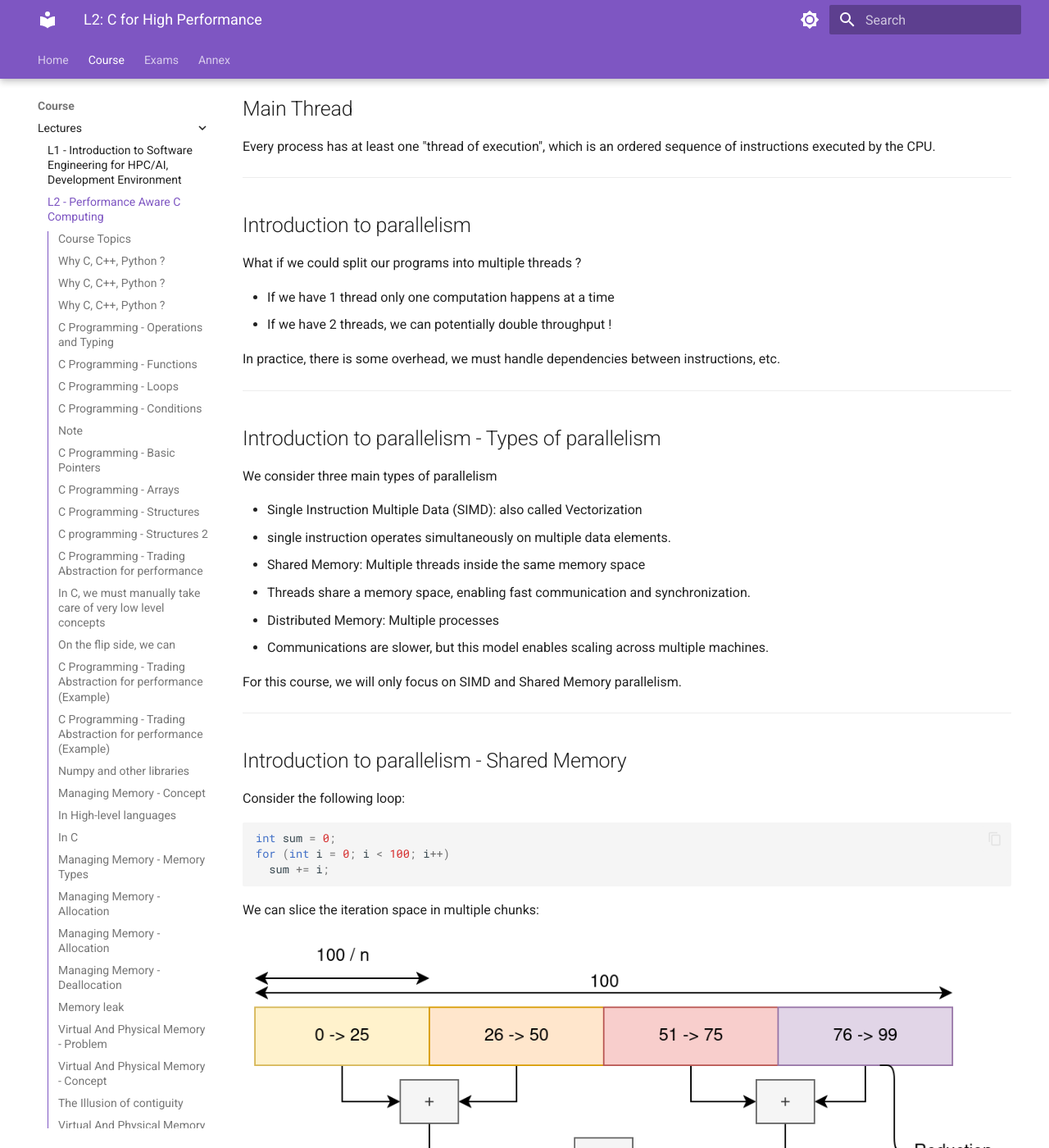
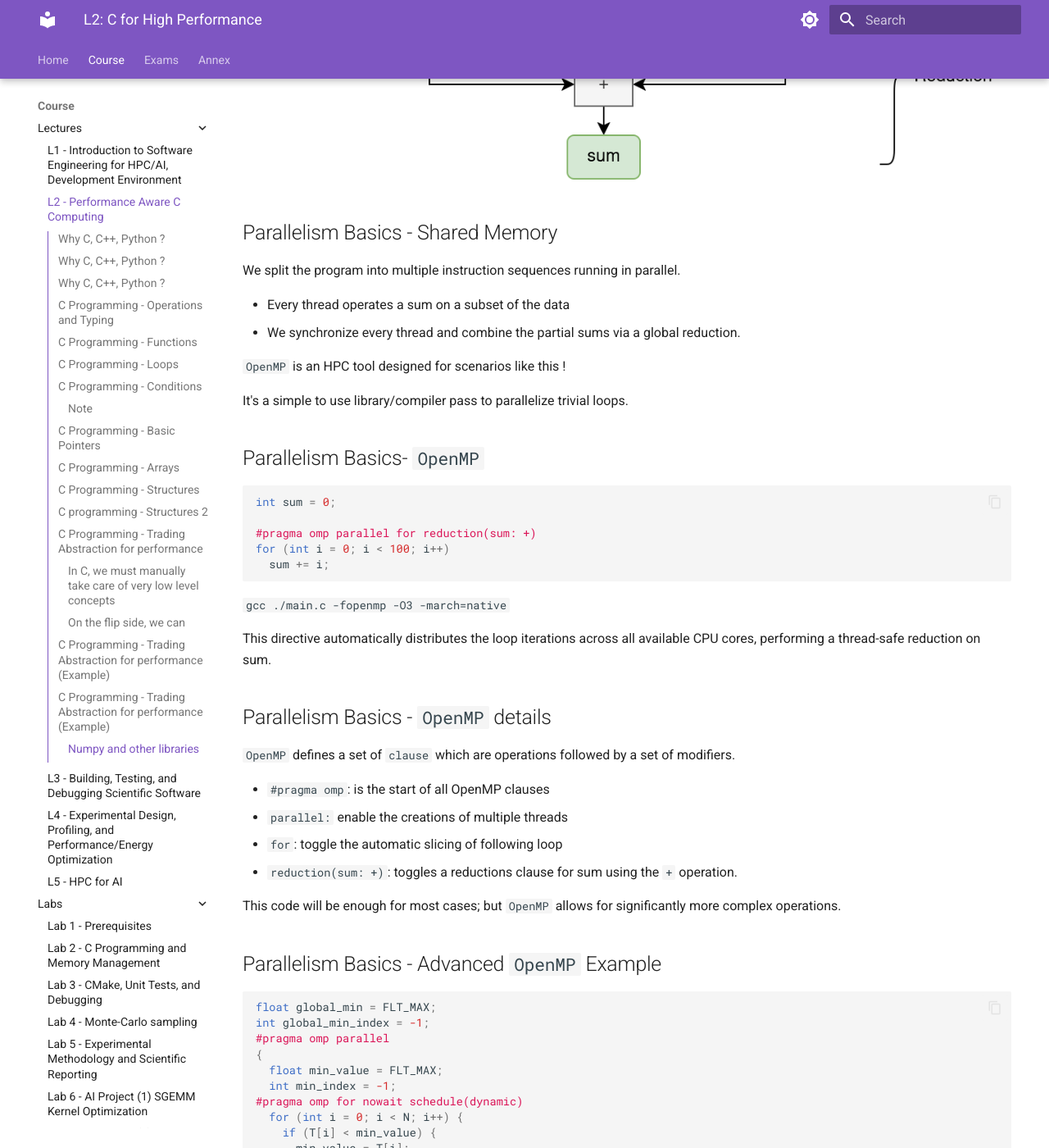
Before and after one commit to M1-CHPS/glhpc, an MkDocs documentation site: the page built from docs/lecture2.md, in a window 1280 px wide and 1400 px high, scrolled down 20129 px. Shown: the whole window at 82% size. Built offline with MkDocs 1.6.1 and Material for MkDocs 9.7.7, drawn with Linux system fonts in a browser that asks for light colours; some of the changed text lies outside the part shown.

Commit message:
Updated lecture 2 and 4 to use correct slide levels

````diff
--- a/docs/lecture2.md
+++ b/docs/lecture2.md
@@ -21,14 +21,7 @@
   </p>
 </div>
 
-## Course Topics
 
-- C Programming
-- Memory Management
-- Compilation
-- Introduction to parallel programming
-
----
 
 ## Why C, C++, Python ?
 
@@ -36,7 +29,7 @@
 
 ![Hardware to Software layers (https://www.startertutorials.com/blog/basic-software-concepts.html)](image/lecture2/application_layers.png){ width=60% }
 
----
+
 
 ## Why C, C++, Python ?
 
@@ -49,13 +42,13 @@
 
   - C for performance critical sections, python for higher level APIs
 
----
+
 
 ## Why C, C++, Python ?
 
 ![Hardware to Software layers (Shershakov, Sergey. (2018). Enhancing Efficiency of Process Mining Algorithms with a Tailored Library: Design Principles and Performance Assessment Technical Report. 10.13140/RG.2.2.18320.46084. )](image/lecture2/Four-abstraction-levels-of-programming-languages.png){ width=100% }
 
----
+
 
 ## C Programming - Operations and Typing
 
@@ -78,7 +71,7 @@
 
 `main` is the program entry point.
 
----
+
 
 ## C Programming - Functions
 
@@ -103,7 +96,7 @@
 }
 ```
 
----
+
 
 ## C Programming - Loops
 
@@ -129,7 +122,7 @@
 ```
 `const` qualified variable cannot be modified. This may enable optimizations during compilation.
 
----
+
 
 ## C Programming - Conditions
 
@@ -148,11 +141,11 @@
 }
 ```
 
-## Note {.example}
+### Note {.example}
 
 Here we could also do `for (unsigned int i = 0; i < 100; i += 3)`
 
----
+
 
 ## C Programming - Basic Pointers
 
@@ -167,13 +160,13 @@
 `c` contains the address of `a`; so `*c = *c + b` write in `a` the sum of `a` and `b`.
 
 | Adress      | Value       | Variable |
-|--------------|--------------|----------|
+|--|--|-|
 | 0x004 | 0            | a        |
 | 0x008 | 5            | b        |
 | 0x00c | 0x004         | c        |
 | ...          | ...          | ...      |
 
----
+
 
 ## C Programming - Arrays
 
@@ -188,7 +181,7 @@
 
 ![Morpion layout in memory](image/lecture2/morpion_in_memory.png){ width=90% }
 
----
+
 
 ## C Programming - Structures
 
@@ -217,7 +210,7 @@
 
 C has no concept of `class`, `object`, or `method` !
 
----
+
 
 ## C programming - Structures 2
 
@@ -238,24 +231,24 @@
 ![Array of Structure (AoS) layout](image/lecture2/structure_in_memory.png){ width=75% }
 
 
----
+
 
 ## C Programming - Trading Abstraction for performance
 
-## In C, we must manually take care of very low level concepts {.alert}
+### In C, we must manually take care of very low level concepts {.alert}
 
 - We care about data layout, memory addresses, pointers, etc.
 - The language doesn't provide linked lists, dynamic arrays, dictionaries, etc.
 - No basic algorithms like sorting
 
-## On the flip side, we can {.example}
+### On the flip side, we can {.example}
 
 - Manually lay out data to maximize efficiency
 - Remove any abstractions and overhead to maximize performance
 - Generate code  that runs as close to the metal as possible
 - Optimize our program for the hardware
 
----
+
 
 ## C Programming - Trading Abstraction for performance (Example)
 
@@ -279,7 +272,7 @@
 Where ub is a very large number (100 Millions in this example).
 Which one is faster, and by how much ?
 
----
+
 
 ## C Programming - Trading Abstraction for performance (Example)
 
@@ -334,7 +326,7 @@
 The kernel (Linux / Windows) allocates **memory pages** and operates at a coarse grain level.
 The standard library (`libc`) manipulates pages on a finer scale and provides memory to the user.
 
----
+
 
 ## Managing Memory - Allocation
 
@@ -360,7 +352,7 @@
 ```
 
 
----
+
 
 ## Managing Memory - Allocation
 
@@ -368,7 +360,7 @@
 
 **`malloc` returns a pointer to the beginning of the allocated memory range**
 
----
+
 
 ## Managing Memory - Deallocation
 
@@ -381,7 +373,7 @@
 
 In C/C++, **the user must deallocate memory** using `free(ptr)`.
 
-## Memory leak {.alert}
+### Memory leak {.alert}
 
 If memory is not freed (memory leak) the computer can run out:
 
@@ -389,7 +381,7 @@
 - The OS can crash
 - Other applications requesting memory can crash or fail
 
----
+
 
 ## Virtual And Physical Memory - Problem
 
@@ -399,7 +391,7 @@
   - Some variables have hard-coded addresses!
 - How to handle (Internal/External) fragmentation (Empty slot)?
 
----
+
 
 ## Virtual And Physical Memory - Concept
 
@@ -413,7 +405,7 @@
 ## The Illusion of contiguity
 Each process believes it has acces to a large, contiguous block of memory; while it can be physically fragmented or shared.
 
----
+
 
 ## Virtual And Physical Memory - Diagram
 
@@ -421,7 +413,7 @@
 
 \***Note that this is a simplified representation**.
 
----
+
 
 
 ## Memory Hierarchy
@@ -432,7 +424,7 @@
 
 Note that GPU(s) also have their own separate memory !
 
----
+
 
 ## Memory Hierarchy
 
@@ -444,7 +436,7 @@
 
 To achieve high performance, we must maximize data reuse in registers or caches, and minimize DRAM access.
 
----
+
 
 ## CPU Caches
 
@@ -456,11 +448,11 @@
 
 Some cache level are per-core (L1, often L2) whereas others are shared between multiple cores (L3).
 
-## Instruction Cache {.alert}
+### Instruction Cache {.alert}
 
 The assembly instructions are stored in a separate (L1i) instruction cache
 
----
+
 
 ## CPU Caches
 
@@ -471,7 +463,7 @@
 
 [**Live example: LSTOPO**]
 
----
+
 
 ## CPU Caches - In practice
 
@@ -488,7 +480,7 @@
 4. When the memory request is resolved; execution resumes
 5. The results of $a*b$ is written to cache, and eventually back to main memory later on.
 
----
+
 
 ## CPU Caches - In practice
 
@@ -498,7 +490,7 @@
 - The CPU can **prefetch** data: it learns data access patterns and anticipates future memory access.
 - The CPU can execute **out-of-order**; independent instructions are executed while the memory request is in flight.
 
----
+
 
 ## Caches CPU - Strided Access
 
@@ -520,7 +512,7 @@
 float* z = malloc(sizeof(float) * N);
 ```
 
----
+
 
 ## Caches CPU - Strided Access
 
@@ -547,7 +539,7 @@
 
 Which access pattern makes better use of cache lines ?
 
----
+
 
 ## Caches CPU - Strided Access
 
@@ -582,7 +576,7 @@
 - C/C++/Rust are compiled to assembly code
   - Poor portability, but no intermediary.
 
----
+
 
 ## Compilation & Assembly - Simple Loop
 
@@ -615,7 +609,7 @@
 
 `gcc ./main.c -o main -OO`
 
----
+
 
 ## Compilation & Assembly
 
@@ -628,7 +622,7 @@
   - But we can use dedicated instructions
 - Other instructions set exists (ARM, Risc V, etc.)
 
----
+
 
 ## Compilation & Assembly - Optimization passes
 
@@ -643,7 +637,7 @@
 
 The flag `-march=native` allows the compiler to target the current machine for compilation and use all the available ASM extensions.
 
----
+
 
 ## Compilation & Assembly - Compiler Pipeline
 
@@ -654,7 +648,7 @@
 - GCC and Clang-LLVM (The classics)
 - MSVC (Microsoft), mingw-LLVM, arm-clang (For ARM) and many, many others.
 
----
+
 
 ## Makefile Basics - Introduction
 
@@ -674,7 +668,7 @@
 - `$@` expands to the target name
 - `$^` expands to all dependency
 
----
+
 
 ## Makefile Basics - Phony rules
 
@@ -695,7 +689,7 @@
 Here, `make all` will be an alias to build everything, while `make clean` is a custom rule to clean all build artifacts.
 Makefile has many, many other functionalities, outside the scope of this course.
 
----
+
 
 ## Makefile Basics - Usage
 
@@ -714,9 +708,11 @@
 `make` will look for a file in the `cwd` named `Makefile` or `makefile`.
 You can directly call `make all`, `make clean`, etc.
 
----
 
-## Introduction to parallelism
+
+# Parallelism Basics
+
+## Parallelism Basics - Introduction
 
 Compiler optimization is only one side of high peformance computing.
 
@@ -726,12 +722,12 @@
 - Multiple process (Google, vscode, firefox, excel) can run **simultaneously** on different cores.
 - The kernel manages execution through thread scheduling and time-slicing
 
-## Main Thread {.example}
+### Main Thread {.example}
 Every process has at least one "thread of execution", which is an ordered sequence of instructions executed by the CPU.
 
----
 
-## Introduction to parallelism
+
+## Parallelism Basics - Introduction
 
 What if we could split our programs into multiple threads ?
 
@@ -740,9 +736,9 @@
 
 In practice, there is some overhead, we must handle dependencies between instructions, etc.
 
----
 
-## Introduction to parallelism - Types of parallelism
+
+## Parallelism Basics - Types of parallelism
 
 We consider three main types of parallelism
 
@@ -755,9 +751,9 @@
 
 For this course, we will only focus on SIMD and Shared Memory parallelism.
 
----
 
-## Introduction to parallelism - Shared Memory
+
+## Parallelism Basics - Shared Memory
 
 Consider the following loop:
 
@@ -771,9 +767,9 @@
 
 ![Iteration slicing with 4 threads](image/lecture2/simple_reduction_omp.png){ width=100% }
 
----
 
-## Introduction to parallelism - Shared Memory
+
+## Parallelism Basics - Shared Memory
 
 We split the program into multiple instruction sequences running in parallel.
 
@@ -784,9 +780,9 @@
 
 It's a simple to use library/compiler pass to parallelize trivial loops.
 
----
 
-## Introduction to parallelism - `OpenMP`
+
+## Parallelism Basics- `OpenMP`
 
 ```c
 int sum = 0;
@@ -800,9 +796,9 @@
 This directive automatically distributes the loop iterations across all available CPU cores,
 performing a thread-safe reduction on sum.
 
----
 
-## Introduction to parallelism - `OpenMP` details
+
+## Parallelism Basics - `OpenMP` details
 
 `OpenMP` defines a set of `clause` which are operations followed by a set of modifiers.
 
@@ -813,9 +809,9 @@
 
 This code will be enough for most cases; but `OpenMP` allows for significantly more complex operations.
 
----
 
-## Introduction to parallelism - Advanced `OpenMP` Example
+
+## Parallelism Basics - Advanced `OpenMP` Example
 
 ```c
 float global_min = FLT_MAX;
@@ -841,7 +837,7 @@
 }
 ```
 
----
+
 
 ## Naive NBody 3D Strong Scaling - Setup
 
--- a/docs/lecture4.md
+++ b/docs/lecture4.md
@@ -5,6 +5,9 @@
 date: \today
 theme: metropolis
 colortheme: orchid
+toc: true
+toc-depth: 2
+slide-level: 2
 header-includes:
   - \metroset{sectionpage=progressbar}
 ---
@@ -15,13 +18,7 @@
   </p>
 </div>
 
-## Course Topics
-
-- Why and how to experimental methodology for HPC
-- Experimental pipeline
-- Profiling
-
----
+# Scientific visualization
 
 ## Plot Example - Intro
 
@@ -42,7 +39,6 @@
 
 **PPN Example** - (No Caption)
 
----
 
 ## Plot Example (2)
 
@@ -50,7 +46,7 @@
 
 **PPN Example** - (No Caption)
 
----
+
 
 ## Plot Example (3)
 
@@ -58,7 +54,7 @@
 
 **PPN Example** - (No Caption)
 
----
+
 
 ## Plot Example (4)
 
@@ -66,7 +62,7 @@
 
 **PPN Example** - "Récapitulatif des optimisations faites"
 
----
+
 
 ## Plot Example (5)
 
@@ -74,7 +70,7 @@
 
 **PPN Example** - "Nouveau tracé de la latence cache"
 
----
+
 
 ## Plot Example (6)
 
@@ -82,7 +78,7 @@
 
 **Prof Example** - (KNM): (a) Speedup map of GA-Adaptive (7k samples) over the Intel MKL hand-tuning for `dgetrf` (LU), higher is better. (b) Analysis of the slowdown region (performance regression). (c) Analysis of the high speedup region. $3,000$ random solutions were evaluated for each distribution.
 
----
+
 
 ## Plot Example (7)
 
@@ -90,7 +86,7 @@
 
 **Prof Example** - (SPR): Geometric mean Speedup (higher is better)  against the MKL reference configuration on `dgetrf` (LU), depending on the sampling algorithm. 46x46 validation grid. 7k/15k/30k denotes the samples count. GA-Adaptive outperforms all other sampling strategies for auto-tuning. With 30k samples it achieves a mean speedup of $\times 1.3$ of the MKL dgetrf kernel.
 
----
+
 
 ## Plot Example - What makes a good plot
 
@@ -102,7 +98,7 @@
 - Is my plot self-contained ?
 - Is the context, environment, and methodology clear ?
 
----
+
 
 ## Plot Example - Summary
 
@@ -114,13 +110,13 @@
 
 Datasets are large, multi-disciplinary, and often hard to reproduce.
 
----
+# Experimental Methodology
 
 ## Experimental Methodology - Workflow
 
 ![](./image/lecture4/experimental_methodology.png){ width=100% }
 
----
+
 
 ## Statistical significance - Introduction
 
@@ -133,7 +129,7 @@
 
 How can we make sure our experimental measurements are reliable and conclusive?
 
----
+
 
 ## Statistical significance - Warm-up effects
 
@@ -145,7 +141,7 @@
 
 We need "warm-up" iterations to measure stable performance and skip cold caches, page faults, frequency scaling.
 
----
+
 
 ## Statistical significance - Noise mitigation
 
@@ -153,7 +149,7 @@
 
 - Stop all other background processes (other users)
 - Stabilize CPU Frequency (`sudo cpupower -g performance`)
-    - Make sure laptops are plug to the wall socket to avoid powersaving policies
+    - Make sure laptops are plugged to avoid powersaving policies
 - Pin threads via `taskset`, `OMP_PLACES` and `OMP_PROC_BIND`
 - Consider hyperthreading
 - Use stable compute nodes
@@ -172,7 +168,7 @@
 ### Note {.example}
   Timing on a laptop is always subpar
 
----
+
 
 ## Statistical significance - Mean, Median, Variance
 
@@ -186,11 +182,11 @@
 We usually give both the mean and standard deviation when giving performance results.
 Plots usually show $\bar{x} \pm 1 \sigma$ as a shaded region around the mean to represent uncertainty.
 
-## Note {.example}
+### Note {.example}
   Distribution plots can be useful: stable measurements are often close to Gaussian,
   even if systematic noise may lead to skewed or heavy-tailed distributions.
 
----
+
 
 ## Statistical significance - Confidence Intervals
 
@@ -206,10 +202,10 @@
 More repetitions increase confidence, but returns diminish:
 CI width $\propto \tfrac{1}{\sqrt{n}}$
 
-## Note {.example}
+### Note {.example}
   Confidence intervals are a bit less common in plots than $\pm 1 \sigma$ but can also be used !
 
----
+
 
 ## Statistical significance - p-score & Hypothesis testing
 
@@ -229,59 +225,59 @@
 
 The measured differences between CPU and GPU execution time are **statistically significant**.
 
----
+
 
 ## Experimental Methodology – Reproducibility
 
-Reproducibility is a very hot topic (Reproducibility crisis in science)
+Reproducibility is a very hot topic (Reproducibility crisis in science):
 
 - **Data and protocols are first-class citizens**: as important as the plots themselves
 - **Transparency** matters: make data, scripts, and parameters accessible
 - Enables others to **verify, build on, and trust your results**
 
-Beware of your mindset: your results should be credible and honest before being "good".
 
-> "Our results are unstable, we have yet to understand why, this is what we tried"
-> is a completely valid answer
+### Note {.example}
+  Beware of your mindset: your results should be credible and honest before being "good".
 
----
+  "Our results are unstable, we have yet to understand why, this is what we tried"
+  is a completely valid answer
+
+# Plotting Tools
 
 ## Plotting tools - Cheetsheet
 
----
+
 
 ## Plotting tools - Matplotlib
 
----
+
 
 ## Plotting tools - Seaborn
 
----
+# Profiling
 
 ## Profiling - Time
 
----
+
 
 ## gprof
 
----
+
 
 ## Perf - Introduction
 
----
+
 
 ## Perf - Performance counters
 
----
+
 
 ## Profiling - Energy
 
----
+
 
 ## Perf - Energy
 
----
+
 
 ## Vtune
-
----
--- a/mkdocs.yml
+++ b/mkdocs.yml
@@ -91,4 +91,4 @@
 extra_css:
   - stylesheets/extra.css
 
-copyright:  CC BY-NC 4.0; 2025 - Pablo Oliveira, Mathys Jam
+copyright:  CC BY-NC 4.0; 2025 - Pablo de Oliveira Castro, Mathys E. Jam
````
Also changed, not shown: other parts of docs/lecture2.md (+11 -10 lines).
